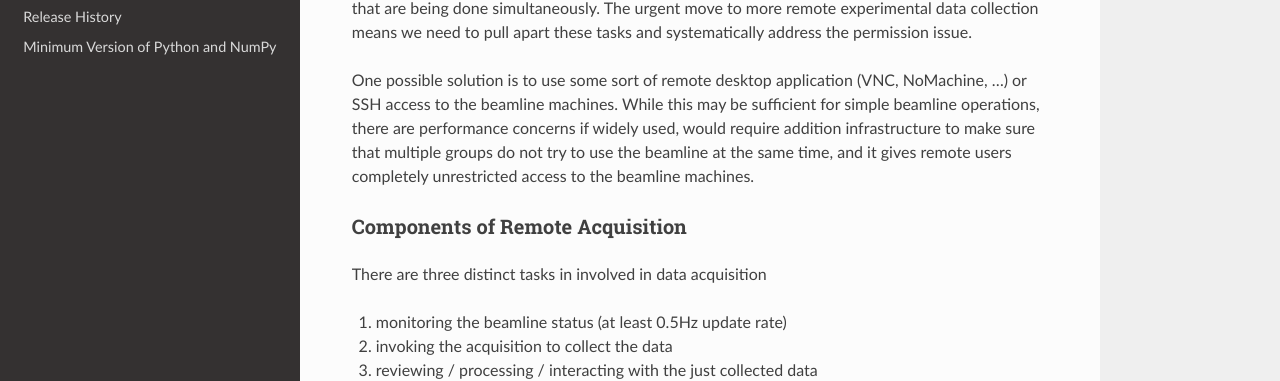
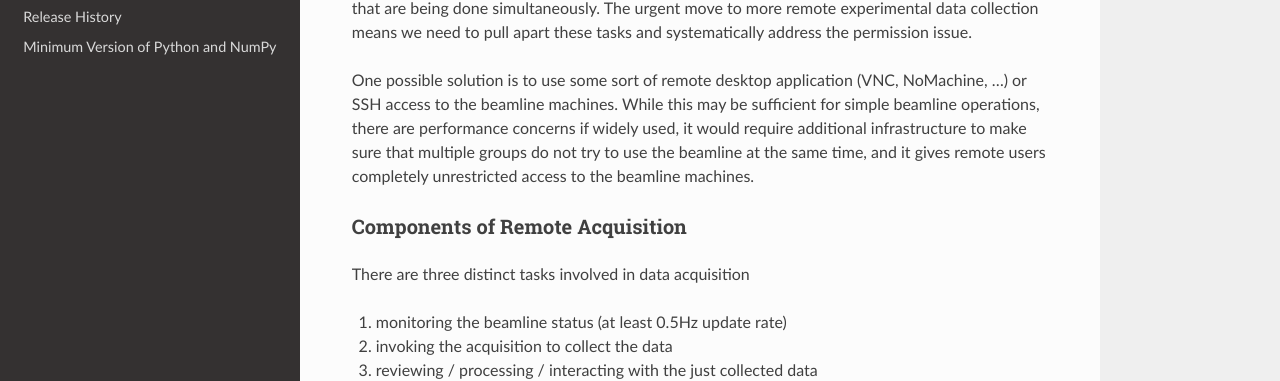
Before and after one commit to bluesky/bluesky-queueserver, a Sphinx documentation site: the page built from docs/source/index.rst, in a window 1280 px wide and 900 px high, scrolled down 349 px. Shown: the part 187-568 px from the top of the window. Built offline with Sphinx 7.4.7 and the Read the Docs theme 2.0.0, drawn with Linux system fonts in a browser that asks for light colours; some of the changed text lies outside the part shown.

Commit message:
DOC: copy editing
Co-authored-by: Dan Allan <dallan@bnl.gov>

```diff
--- a/docs/source/index.rst
+++ b/docs/source/index.rst
@@ -39,7 +39,7 @@ systematically address the permission issue.
 One possible solution is to use some sort of remote desktop
 application (VNC, NoMachine, ...) or SSH access to the beamline machines.
 While this may be sufficient for simple beamline operations, there are
-performance concerns if widely used, would require addition
+performance concerns if widely used, it would require additional
 infrastructure to make sure that multiple groups do not try to use the
 beamline at the same time, and it gives remote users completely
 unrestricted access to the beamline machines.
@@ -49,7 +49,7 @@ unrestricted access to the beamline machines.
 Components of Remote Acquisition
 --------------------------------
 
-There are three distinct tasks in involved in data acquisition
+There are three distinct tasks involved in data acquisition
 
 1. monitoring the beamline status (at least 0.5Hz update rate)
 2. invoking the acquisition to collect the data
```
Also changed, not shown: other parts of docs/source/index.rst (+2 -2 lines).
